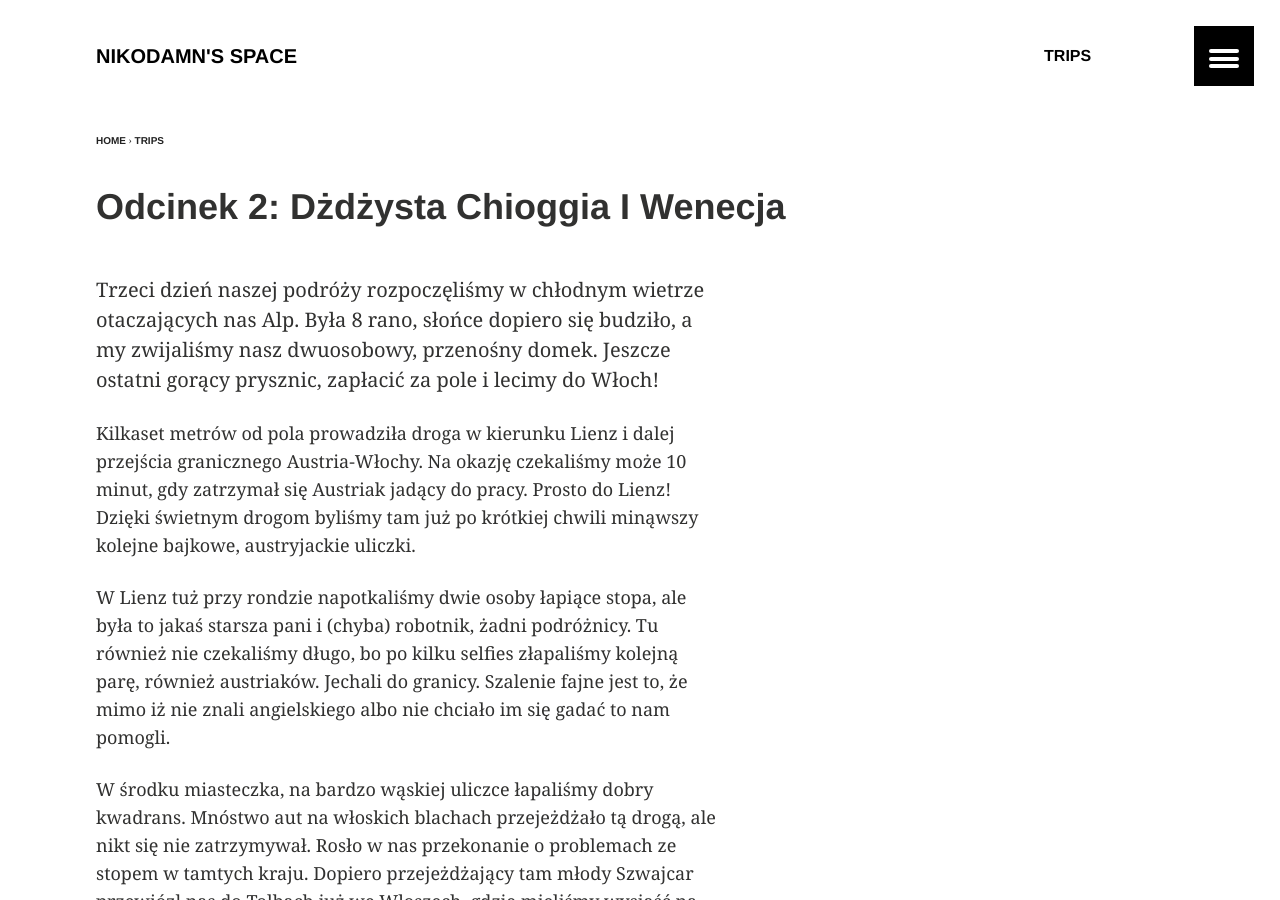
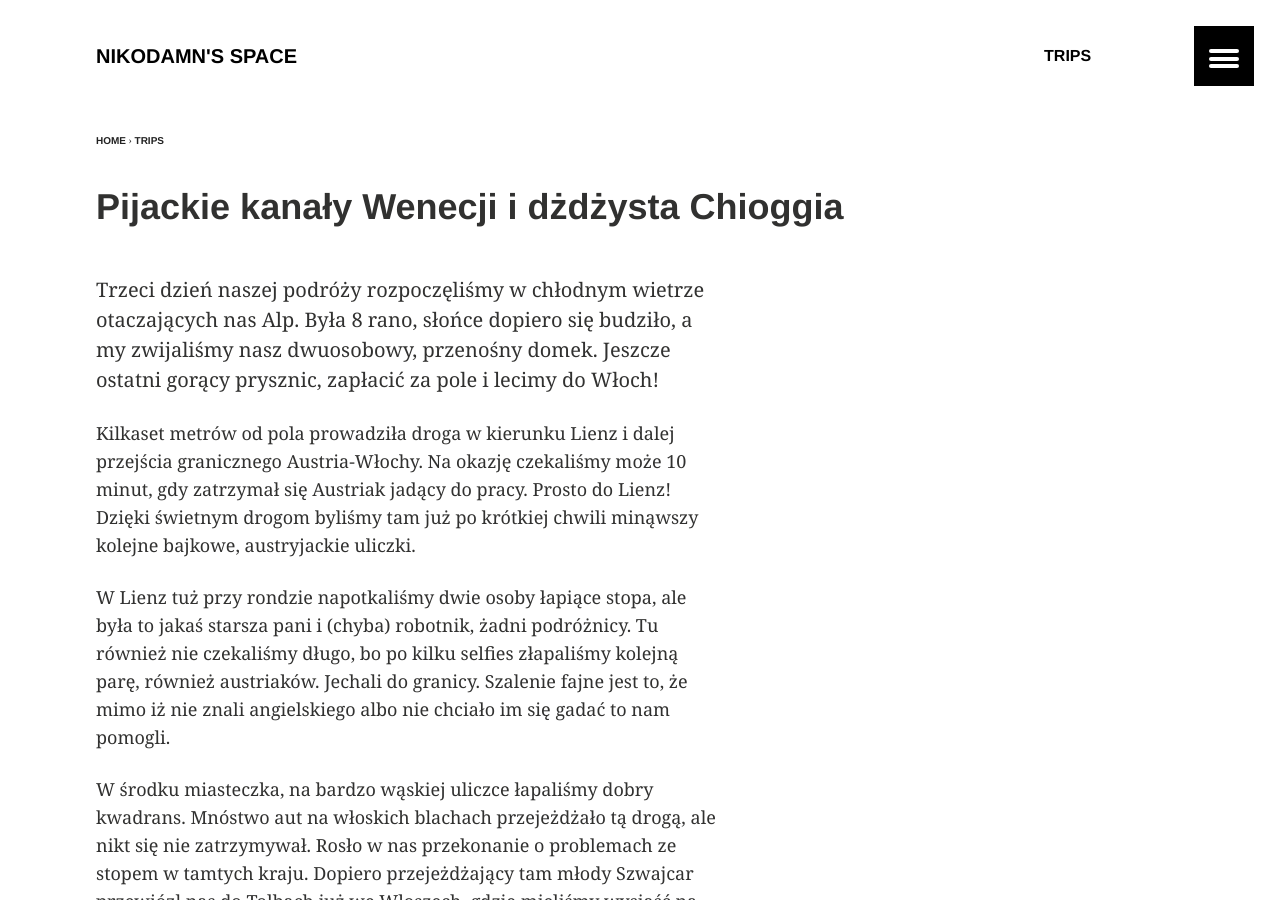
Before and after one commit to nikodamn/nikodamn.github.io, a Jekyll site: the page built from _posts/Trips/2015-01-04-odcinek-2-ddysta-chioggia-i-wenecja.md, in a window 1280 px wide and 900 px high. Built offline with Jekyll 4.4.1, drawn with Linux system fonts in a browser that asks for light colours.

Commit message:
Editing title

```diff
--- a/_posts/Trips/2015-01-04-odcinek-2-ddysta-chioggia-i-wenecja.md
+++ b/_posts/Trips/2015-01-04-odcinek-2-ddysta-chioggia-i-wenecja.md
@@ -1,10 +1,10 @@
 ---
 layout: article
-title: "Odcinek 2: Dżdżysta Chioggia I Wenecja"
+title: "Pijackie kanały Wenecji i dżdżysta Chioggia "
 modified:
 categories: Trips
 excerpt:
-tags: []
+tags: [trips italy]
 image:
   feature:
   teaser: wenecja2.jpg
```
